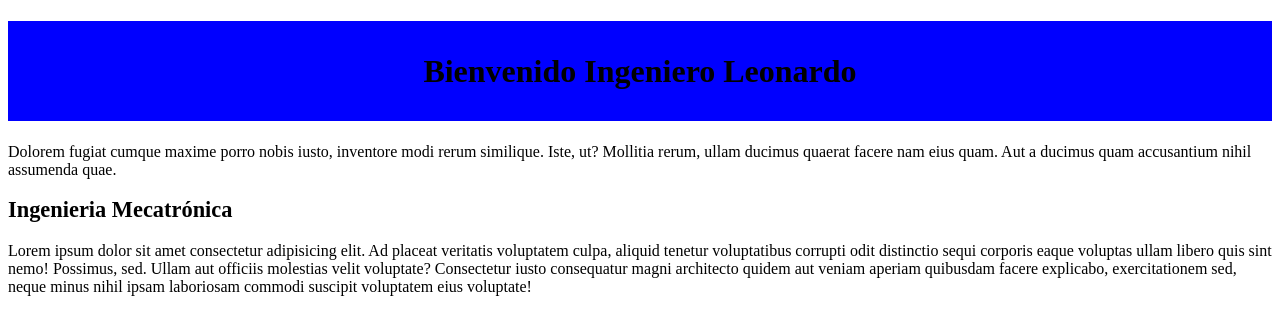
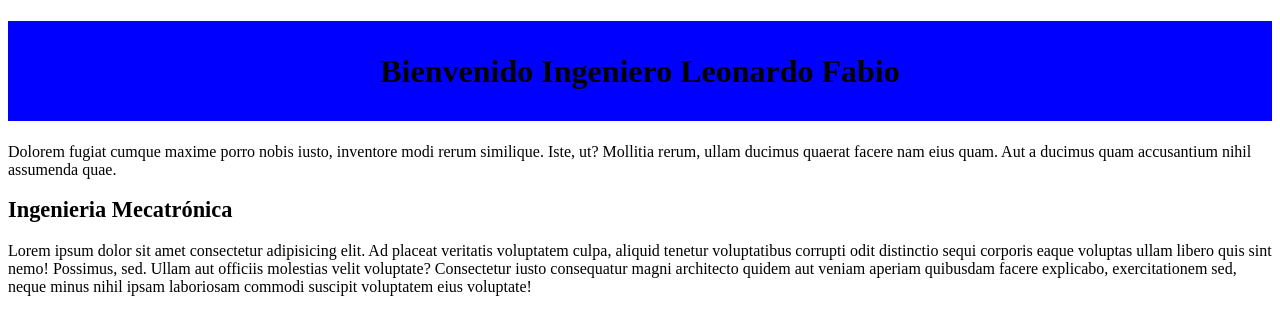
Before and after one commit to LeonardoMercado/Curso_GITHUB_Platzi, a plain HTML site: page index.html in a window 1280 px wide. Drawn offline with Linux system fonts and the light colour scheme.

Commit message:
Cambio texto cabecera

```diff
--- a/index.html
+++ b/index.html
@@ -8,7 +8,7 @@
     <link rel="stylesheet" href="style.css" type="text/css">
 </head>
 <body>
-    <h1 class="titulo">Bienvenido Ingeniero Leonardo</h1>
+    <h1 class="titulo">Bienvenido Ingeniero Leonardo Fabio</h1>
     <p>Dolorem fugiat cumque maxime porro nobis iusto, inventore modi rerum similique. Iste, ut? Mollitia rerum, ullam ducimus quaerat facere nam eius quam. Aut a ducimus quam accusantium nihil assumenda quae.</p>
     <h2>Ingenieria Mecatrónica</h2>
     <p>Lorem ipsum dolor sit amet consectetur adipisicing elit. Ad placeat veritatis voluptatem culpa, aliquid tenetur voluptatibus corrupti odit distinctio sequi corporis eaque voluptas ullam libero quis sint nemo! Possimus, sed.
```
